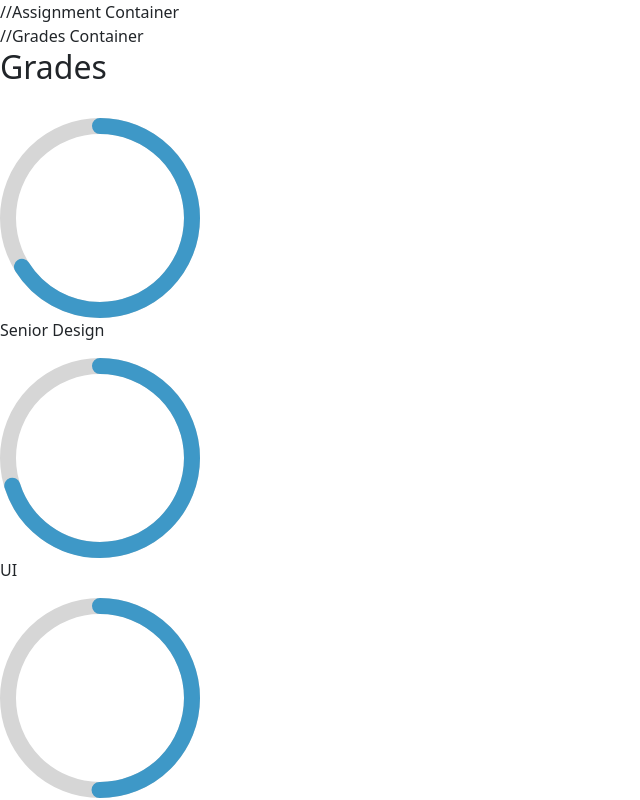
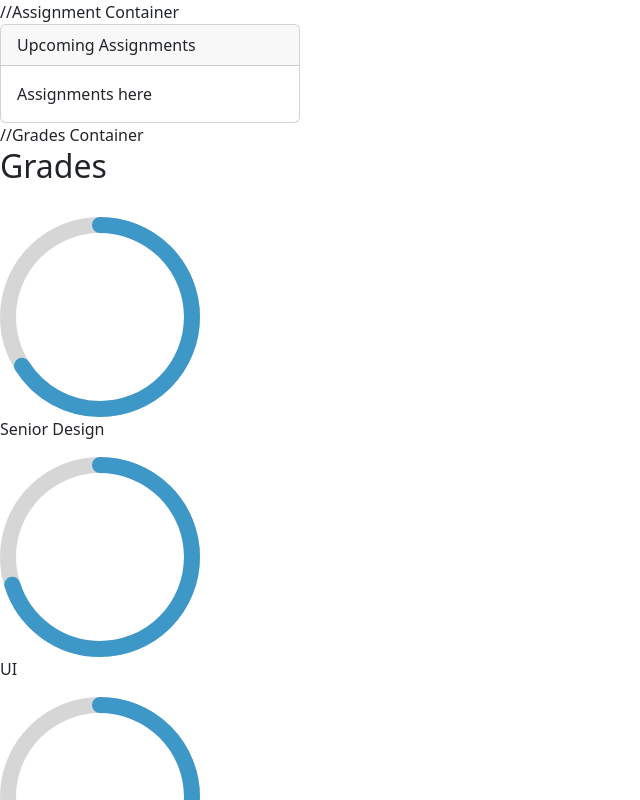
Before and after one commit to Smarijo/UI_Project2, a React (Vite) app: page /home in a window 1280 px wide. Shown: the top 800 px of the page, without its empty margins (0-640 px from the left). Built offline with nearby package versions, Linux system fonts and the light colour scheme.

Commit message:
Added assignments box, attempted to add assignments page

```diff
--- /dev/null
+++ b/components/AssignmentsBox.jsx
@@ -0,0 +1,31 @@
+import React from "react"
+import { BrowserRouter as Router, Routes, Route, Link } from "react-router-dom";
+import Assignments from "../pages/Assignments";
+
+
+class AssignmentsBox extends React.Component{
+    constructor(props){
+        super(props);
+        this.state = {
+            buttonText: "My Button",
+            value: "Assignments",
+        };
+    }
+
+    render(){
+        return(
+            <>
+                <div className="card w-50">
+                    <Link to="/pages/Assignments" className="card-header">
+                        Upcoming Assignments
+                    </Link>
+                    <div className="card-body">
+                        Assignments here
+                    </div>
+                </div>
+            </>
+        )
+    }
+}
+
+export default AssignmentsBox
--- /dev/null
+++ b/pages/Assignments.jsx
@@ -0,0 +1,33 @@
+import React from "react"
+
+class Assignments extends React.Component{
+    constructor(props){
+        super(props);
+        this.state = {
+        };
+    }
+
+    render(){
+        return(
+            <>
+                <table className="table">
+                    <thead>
+                        <tr>
+                            <th>Class</th>
+                            <th>Assignment Name</th>
+                            <th>Date Due</th>
+                            <th>Points</th>
+                        </tr>
+                    </thead>
+                    <tbody>
+                        <tr>
+
+                        </tr>
+                    </tbody>
+                </table>
+            </>
+        )
+    }
+}
+
+export default Assignments
--- a/pages/Home.jsx
+++ b/pages/Home.jsx
@@ -1,6 +1,7 @@
 import { CircularProgressbar } from 'react-circular-progressbar';
 import 'react-circular-progressbar/dist/styles.css';
 import ShopButton from '../components/ShopButton'
+import AssignmentsBox from '../components/AssignmentsBox'
 
 
 function Home() {
@@ -8,7 +9,9 @@ function Home() {
     return (
         <>
             //Assignment Container
-            <div className='assignments-container'></div>
+            <div className='assignments-container'>
+                <AssignmentsBox></AssignmentsBox>
+            </div>
             //Grades Container
             <div className='grades-container'>
                 <h2>Grades</h2>
```
